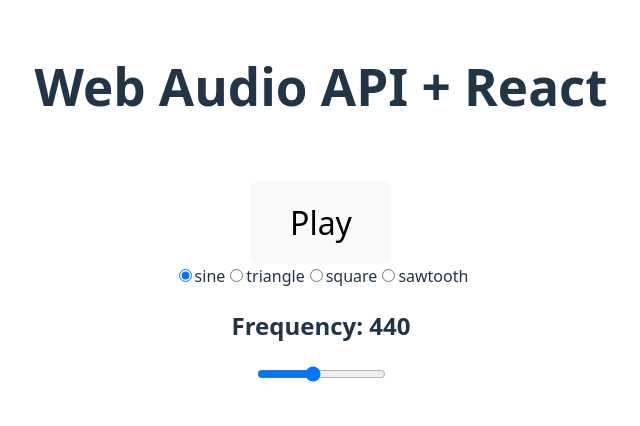
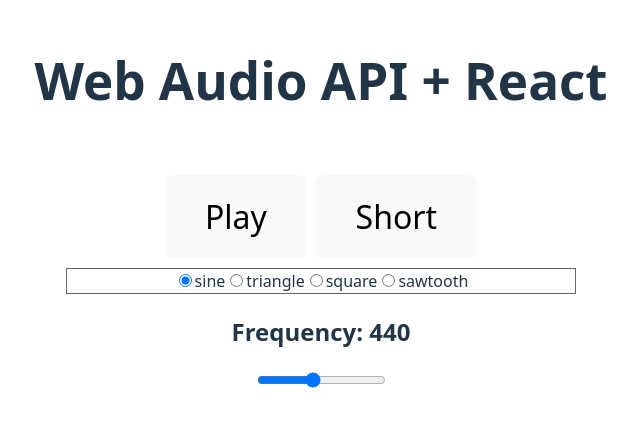
Before and after one commit to dhirlinger/basic-react-web-audio-api, a React (Vite) app: page / in a window 1280 px wide. Shown: the part 178-604 px from the top of the page, without its empty margins (319-959 px from the left). Built offline with nearby package versions, Linux system fonts and the light colour scheme.

Commit message:
added short play button to one-shot branch

```diff
--- a/src/App.jsx
+++ b/src/App.jsx
@@ -21,6 +21,7 @@
     gainRef.current.connect(audioContextRef.current.destination);
     gainRef.current.gain.value = 0.0;
     nowRef.current = audioContextRef.current.currentTime;
+    oscRef.current.addEventListener("ended", () => {console.log('ended')});
 
     return () => {
       audioContextRef.current.close();
@@ -35,19 +36,29 @@
     oscRef.current.type = waveshape;
   }, [waveshape]);
 
-  const handleClick = () => {
+  const handlePlay = () => {
     if(!oscStartedRef.current) {
       oscStartedRef.current = true;
       oscRef.current.start();
     }
 
-    if(!isPlaying) {
-      gainRef.current.gain.setTargetAtTime(0.5, nowRef.current, 0.1);
+    if(isPlaying === false) {
+      gainRef.current.gain.setTargetAtTime(0.5, audioContextRef.current.currentTime, 0.1);
     } else {
-      gainRef.current.gain.setTargetAtTime(0.0, nowRef.current, 0.1);
+      gainRef.current.gain.setTargetAtTime(0.0, audioContextRef.current.currentTime, 0.1);
     }
+    setIsPlaying(!isPlaying);
+  }
 
-    setIsPlaying(!isPlaying);
+  const handleShort = () => {
+    if(!oscStartedRef.current) {
+      oscStartedRef.current = true;
+      oscRef.current.start();
+    }
+    gainRef.current.gain.setValueAtTime(gainRef.current.gain.value, audioContextRef.current.currentTime);
+    gainRef.current.gain.linearRampToValueAtTime(0.5, audioContextRef.current.currentTime + 0.001);
+    gainRef.current.gain.linearRampToValueAtTime(0.0, audioContextRef.current.currentTime + 0.05);
+
   }
 
   const handleFreqChange = (event) => {
@@ -58,14 +69,17 @@
     setWaveshape(event.target.value);
   }
 
+
+
   return (
     <>
       <h1>Web Audio API + React</h1>
       <div className="card">
-        <button onClick={handleClick}>
+        <button onClick={handlePlay}>
           {`${isPlaying ? "Stop"  :  "Play" }`}
         </button>
-        <div>
+        <button style={{marginLeft: '10px'}} onClick={handleShort}>Short</button>
+        <div style={{marginTop: '10px', 'border': 'solid 1px #666'}}>
           <input type="radio" value="sine" name="waveshape" id="sine" checked={waveshape === "sine"} onChange={handleShapeChange}></input>
           <label>sine</label>
           <input type="radio" value="triangle" name="waveshape" id="triangle" checked={waveshape === "triangle"} onChange={handleShapeChange}></input>
```
